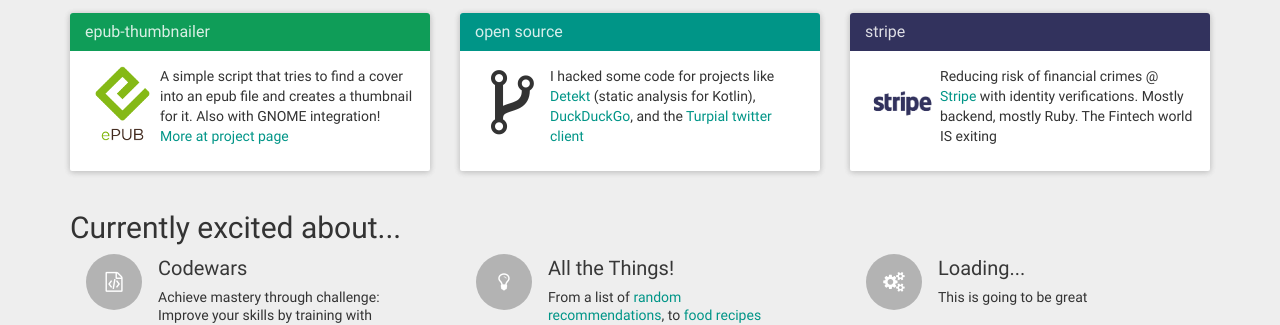
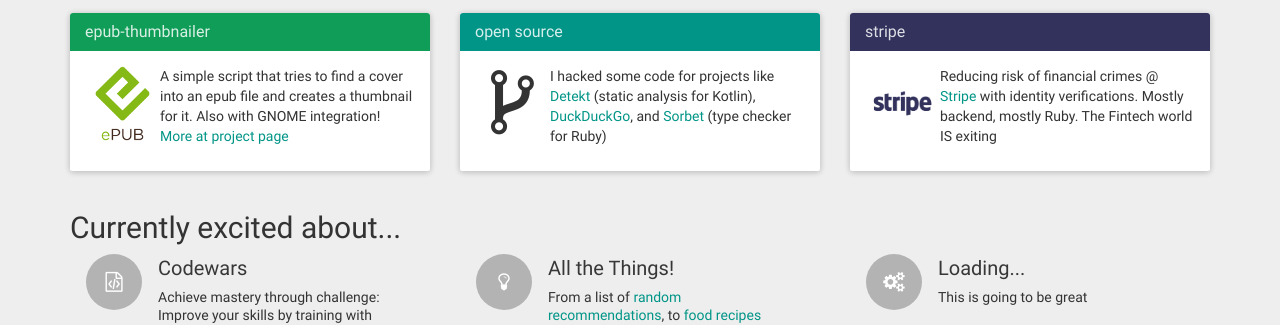
Before and after one commit to marianosimone/marianosimone.github.com, a Jekyll site: the page index.html, which Jekyll copies as it is, in a window 1280 px wide. Shown: the part 330-655 px from the top of the page. Built offline with Jekyll 4.4.1, drawn with Linux system fonts in a browser that asks for light colours; nearby versions of some CDN libraries.

Commit message:
Replace Turpial with Sorbet

```diff
--- a/index.html
+++ b/index.html
@@ -107,7 +107,7 @@
                             </div>
                             <div class="panel-body">
                                 <i class="featured_image fa fa-code-fork"></i>
-                                <p>I hacked some code for projects like <a href="https://github.com/arturbosch/detekt">Detekt</a> (static analysis for Kotlin), <a href="https://duckduckhack.com/u/marianosimone/">DuckDuckGo</a>, and the <a href="https://github.com/satanas/Turpial">Turpial twitter client</a></p>
+                                <p>I hacked some code for projects like <a href="https://github.com/arturbosch/detekt">Detekt</a> (static analysis for Kotlin), <a href="https://duckduckhack.com/u/marianosimone/">DuckDuckGo</a>, and <a href="https://github.com/sorbet/Sorbet">Sorbet</a> (type checker for Ruby)</p>
                             </div>
                         </div>
                     </div>
```
